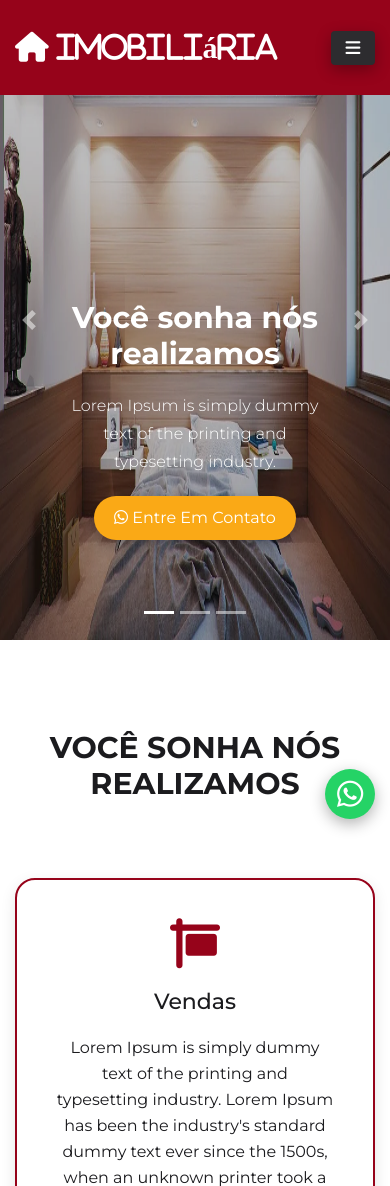
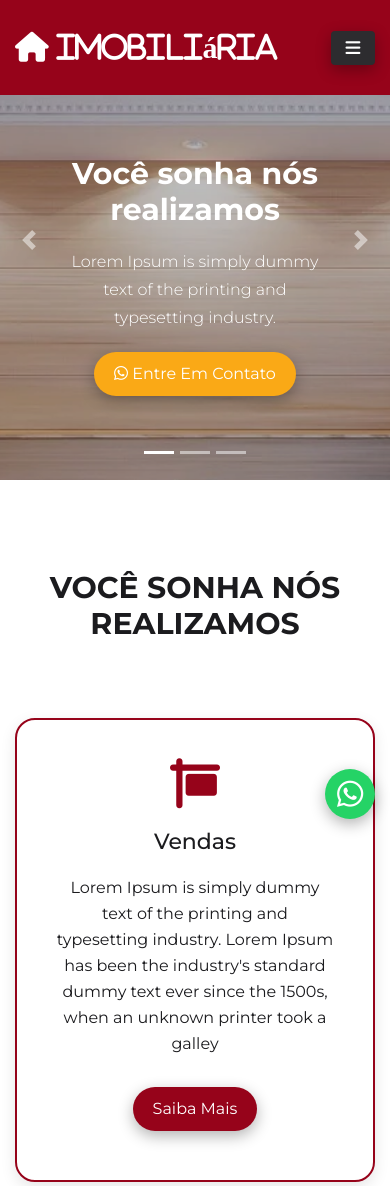
Before and after one commit to luanaAlm/imobili-ria-, a Django app: page / in a window 390 px wide; the page is wider, and only the part inside the window is pictured. Shown: the top 1186 px of that part. Run offline with Django 3.2, Linux system fonts and the light colour scheme; data that the repository does not hold is empty; some libraries are stand-ins or nearby versions.

Commit message:
Alteração css

```diff
--- a/core/templates/index.html
+++ b/core/templates/index.html
@@ -27,7 +27,7 @@
         <div class="carousel-item">
             <img class="shadow-img second-slide img-fluid" src="{% static 'img/house.png' %}" alt="Second slide" loading="lazy">
             <div class="container">
-                <div class="carousel-caption home-text" data-aos="fade-up">
+                <div class="carousel-caption home-text">
                     <h1>As melhores casas de Teresina em um só lugar.</h1>
                     <p>Lorem Ipsum is simply dummy text of the printing and typesetting industry.</p>
                     <div class="home-btn">
@@ -41,7 +41,7 @@
         <div class="carousel-item">
             <img class="shadow-img third-slide img-fluid" src="{% static 'img/miss-vis-val.jpg' %}" loading="lazy" alt="Third slide">
             <div class="container">
-                <div class="carousel-caption home-text" data-aos="fade-up">
+                <div class="carousel-caption home-text">
                     <h1>Encontre os melhores Apartamentos de Teresina</h1>
                     <p>Lorem Ipsum is simply dummy text of the printing and typesetting industry.</p>
                     <div class="home-btn">
--- a/static/css/style.css
+++ b/static/css/style.css
@@ -202,6 +202,9 @@ ul {
 .carousel-item {
   height: 47rem;
   background-color: var(--block-900);
+}
+.carousel-inner img {
+  min-height: 47rem;
 }
 .carousel-item > img {
   position: absolute;
@@ -737,10 +740,11 @@ ul {
     bottom: 4rem;
   }
   .carousel-item {
-    height: 40rem;
+    height: 32rem;
   }
   .carousel-item > img {
-    height: 40rem;
+    object-fit: cover;
+    object-position: center;
   }
   .home-text h1 {
     font-size: 38px;
@@ -787,8 +791,15 @@ ul {
     font-size: 16px;
     font-weight: 400;
   }
-  .carousel-caption {
+  /* .carousel-caption {
     bottom: 5rem;
+  } */
+  .carousel-item {
+    height: 28rem;
+  }
+  .carousel-item > img {
+    object-fit: cover;
+    object-position: center;
   }
   .home-text h1 {
     font-size: 30px;
@@ -828,3 +839,34 @@ ul {
     margin: 0;
   }
 }
+@media (max-width: 450px) {
+  .carousel-item {
+    height: 30rem;
+  }
+  .carousel-item > img {
+    object-fit: cover;
+    object-position: center;
+  }
+}
+@media (max-width: 320px) {
+  .carousel-caption {
+    bottom: 4rem;
+  }
+  .carousel-item {
+    height: 30rem;
+  }
+  .carousel-item > img {
+    object-fit: cover;
+    object-position: center;
+  }
+  .home-text h1 {
+    font-size: 24px;
+    /* margin: 0 0 40px; */
+  }
+  .home-text p {
+    font-size: 16px;
+  }
+  .home-btn {
+    padding-top: 10px;
+  }
+}
```
